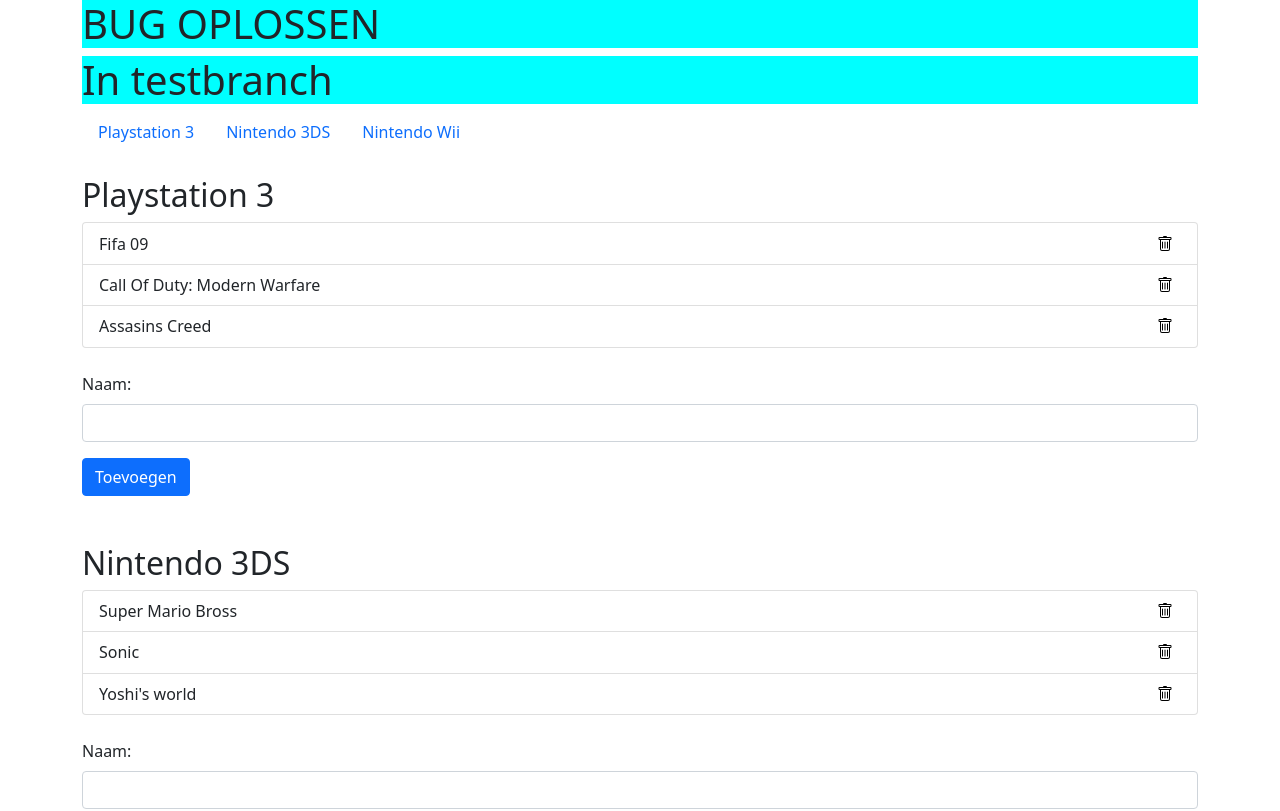
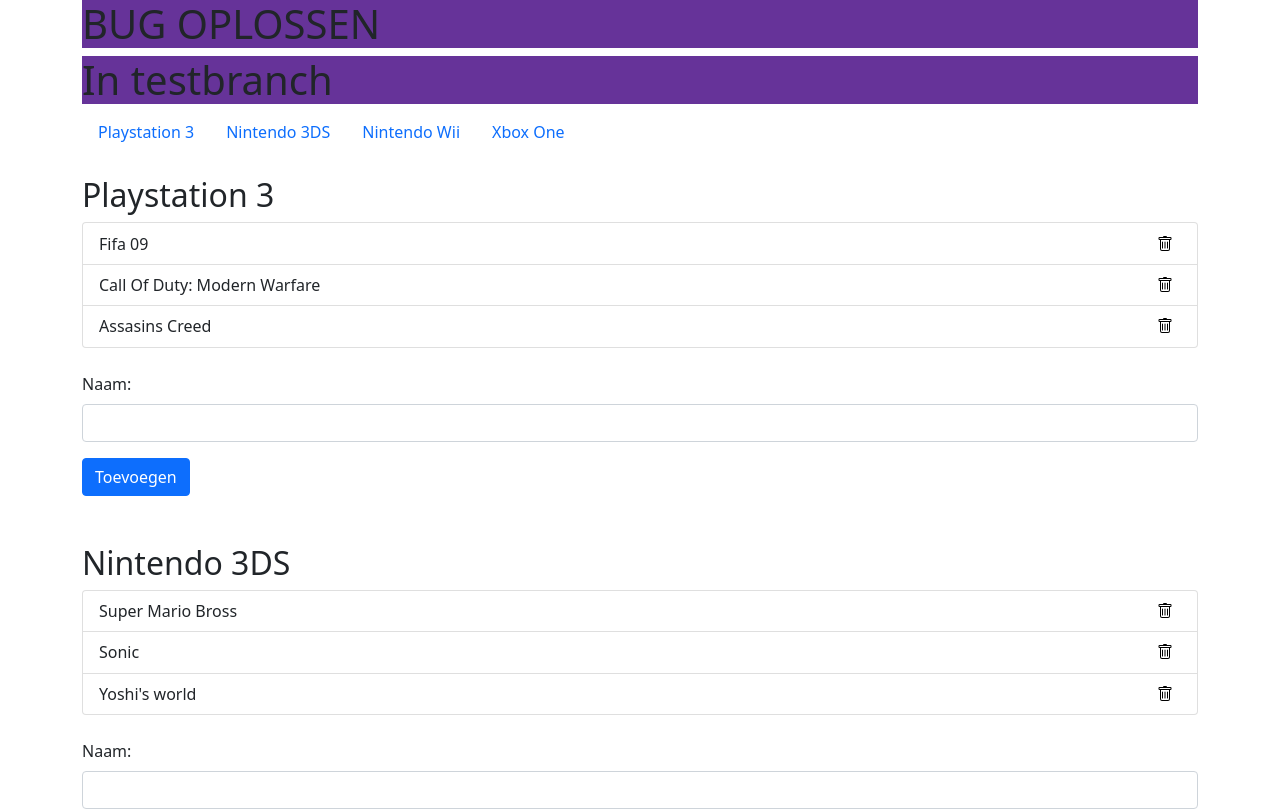
Before and after one commit to KennethVDAB/HermansGames25012023, a plain HTML site: page index.html in a window 1280 px wide. Shown: the top 811 px of the page. Drawn offline with nearby package versions, Linux system fonts and the light colour scheme.

Commit message:
background h2 & nieuwe console

```diff
--- a/css/index.css
+++ b/css/index.css
@@ -5,3 +5,7 @@ img{
 h1 {
     background: aqua;
 }
+
+h1 {
+    background: rebeccapurple;
+}
--- a/index.html
+++ b/index.html
@@ -24,6 +24,7 @@
     <li class="nav-item"><a class="nav-link" href="#h2-ps3">Playstation 3</a></li>
     <li class="nav-item"><a class="nav-link" href="#h2-n3ds">Nintendo 3DS</a></li>
     <li class="nav-item"><a class="nav-link" href="#h2-nwii">Nintendo Wii</a></li>
+    <li class="nav-item"><a class="nav-link" href="#h2-nwii">Xbox One</a></li>
   </ul>
   <br>
 
```
